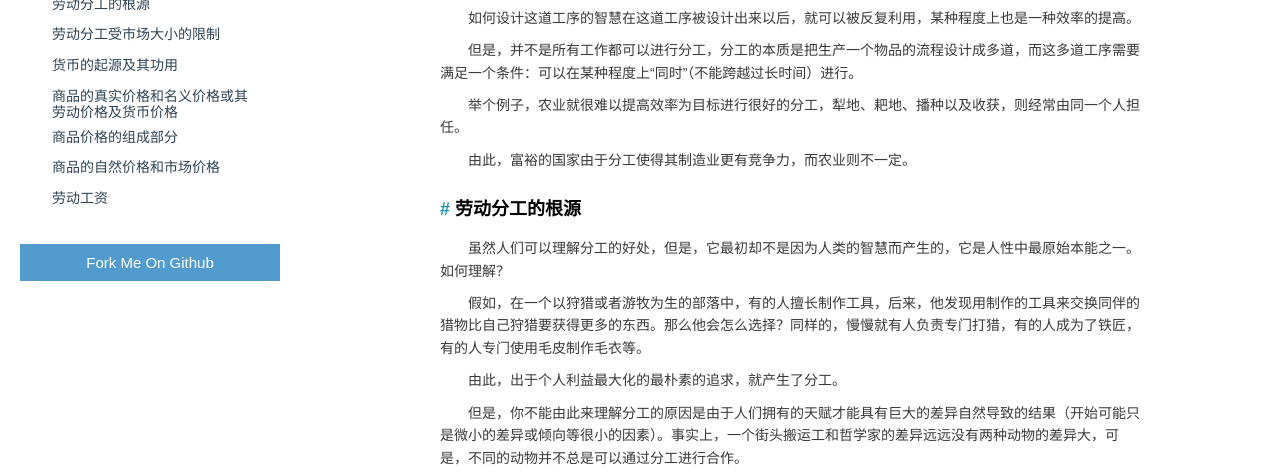
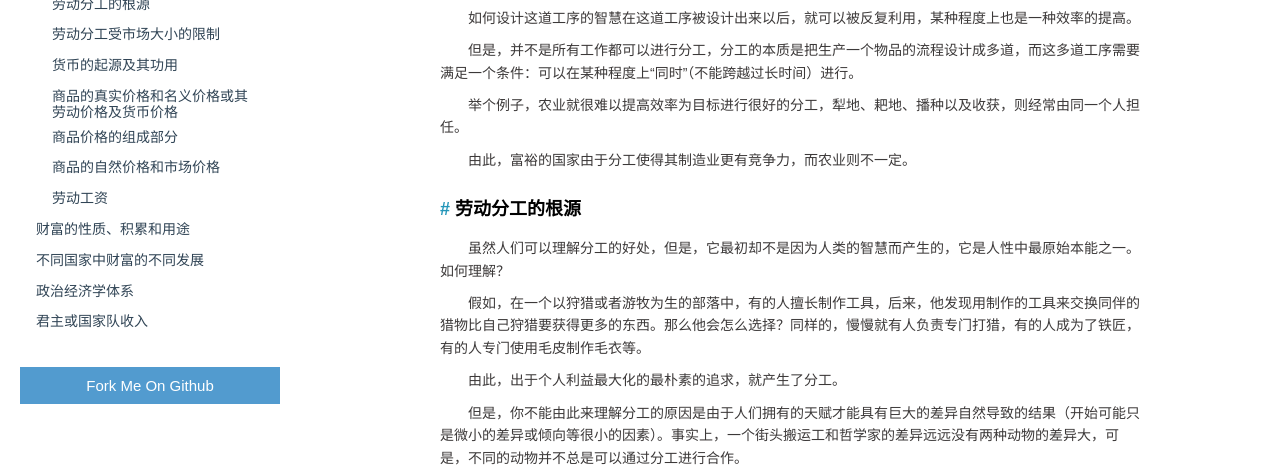
Before and after one commit to yelloxing/The-Wealth-Of-Nations, a website built with webpack: page index.html in a window 1280 px wide. Shown: the part 331-803 px from the top of the page. Built offline with Linux system fonts and the light colour scheme.

Commit message:
资财的划分

```diff
--- a/index.html
+++ b/index.html
@@ -15,7 +15,7 @@
     <div id="root"></div>
 
     <!-- 打包文件 -->
-    <script src="./dist/main@v0.1.6.js"></script>
+    <script src="./dist/main@v0.2.0.js"></script>
 
 
     <!-- 辅助记录访问次数 -->
--- a/package.json
+++ b/package.json
@@ -1,6 +1,6 @@
 {
   "name": "the-wealth-of-nations",
-  "version": "0.1.6",
+  "version": "0.2.0",
   "description": "国富论，包括分工、资本、政治经济学、国家收入等资本主义自由经济理论基础知识。",
   "scripts": {
     "start": "npm install && npm run dev",
```
Also changed, not shown: dist/main@v0.1.6-bundle1.js (deleted), dist/main@v0.1.6.js (deleted), dist/main@v0.2.0-bundle1.js (added), dist/main@v0.2.0-bundle2.js (added), dist/main@v0.2.0-bundle3.js (added), dist/main@v0.2.0-bundle4.js (added), dist/main@v0.2.0-bundle5.js (added), dist/main@v0.2.0.js (added), 6 other files.
